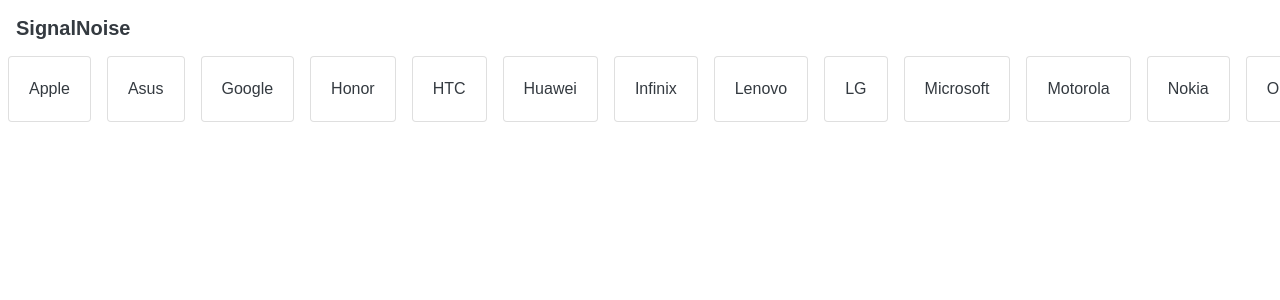
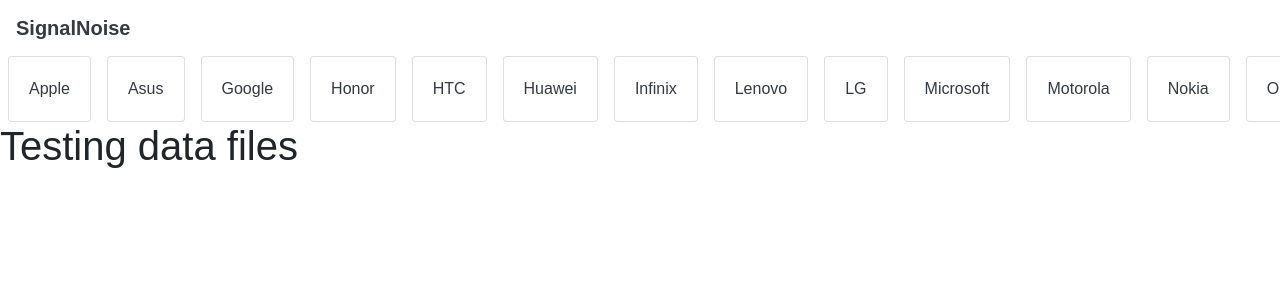
Before and after one commit to signalnoiseongithub/www, a Jekyll site: the page built from smartphone.html, in a window 1280 px wide. Shown: the top 300 px of the page. Built offline with Jekyll 4.4.1, drawn with Linux system fonts in a browser that asks for light colours; some web fonts are replaced.

Commit message:
Update smartphone.html

```diff
--- a/smartphone.html
+++ b/smartphone.html
@@ -20,3 +20,11 @@ title: Smartphone
 
   </nav>
 </section>
+
+<section>
+  <h1>Testing data files</h1>
+  {% assign items = site.data.navigation.smartphone.apple.iphone7.iphone7 %}
+  {% for item in items %}
+    <p>{{ item.name }}</p>
+  {% endfor %}
+</section>
```
